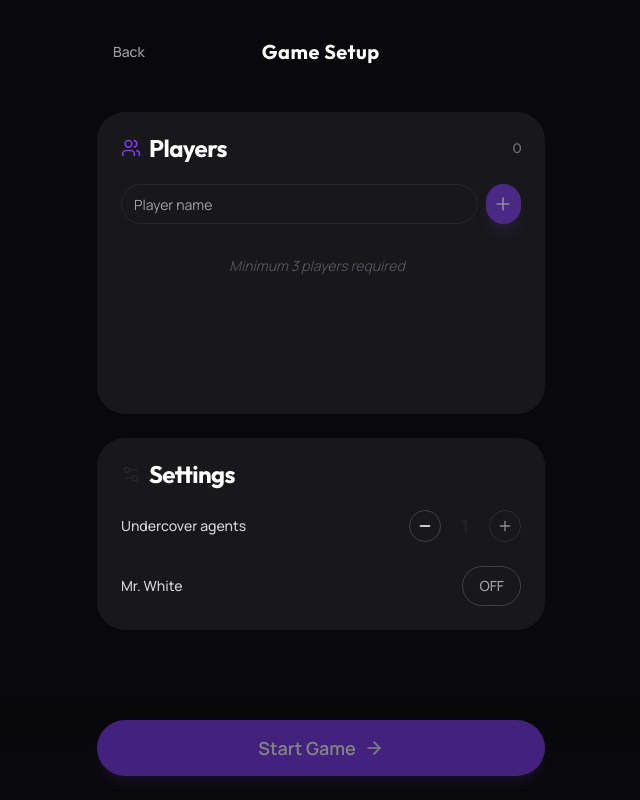
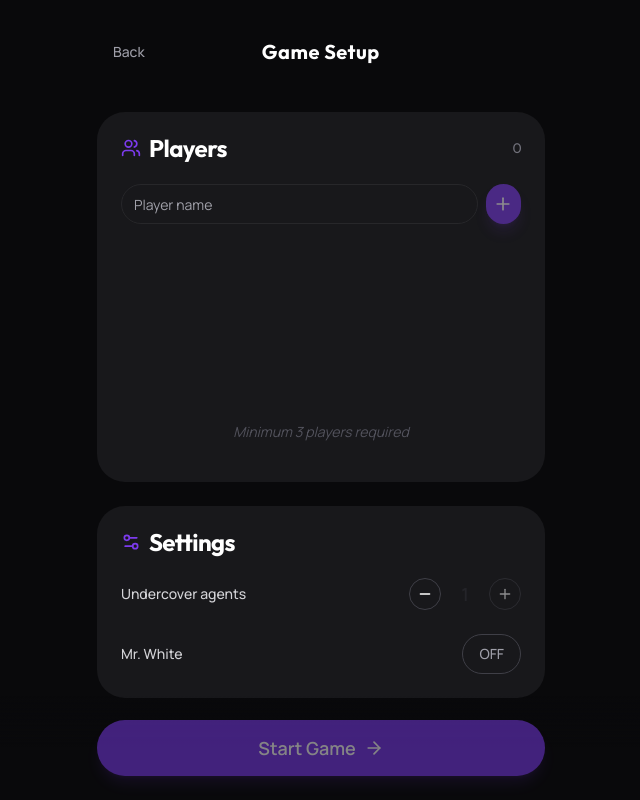
Before and after one commit to djeel/undercover, a React (Vite) app in the folder client/: page /setup in a window 1280 px wide. Shown: the whole page, without its empty margins (319-959 px from the left). Built offline with nearby package versions, Linux system fonts and the light colour scheme.

Commit message:
feat: improve player list UI with a 2-column grid, updated animations, and refined delete button styling

```diff
--- a/client/src/pages/SetupPage.tsx
+++ b/client/src/pages/SetupPage.tsx
@@ -85,41 +85,40 @@ const SetupPage = () => {
                             </Button>
                         </form>
 
-                        <div className="flex-1 overflow-y-auto min-h-[150px] max-h-[300px] pr-2 custom-scrollbar space-y-2">
-                            <AnimatePresence initial={false}>
+                        <div className="flex-1 overflow-y-auto min-h-[150px] max-h-[300px] pr-2 custom-scrollbar grid grid-cols-2 gap-3 content-start">
+                            <AnimatePresence initial={false} mode="popLayout">
                                 {players.map((player) => (
                                     <motion.div
                                         key={player.id}
-                                        initial={{ opacity: 0, height: 0 }}
-                                        animate={{ opacity: 1, height: 'auto' }}
-                                        exit={{ opacity: 0, height: 0 }}
-                                        className="flex items-center justify-between p-3 rounded-lg bg-zinc-900 border border-zinc-800"
+                                        layout
+                                        initial={{ opacity: 0, scale: 0.8 }}
+                                        animate={{ opacity: 1, scale: 1 }}
+                                        exit={{ opacity: 0, scale: 0.8 }}
+                                        className="flex items-center justify-between p-3 rounded-xl bg-zinc-900 border border-zinc-800 relative group overflow-hidden"
                                     >
-                                        <span className="font-medium text-zinc-200">{player.name}</span>
-                                        <Button
-                                            variant="ghost"
-                                            size="icon"
+                                        <span className="font-medium text-zinc-200 truncate pr-6">{player.name}</span>
+                                        <button
                                             onClick={() => removePlayer(player.id)}
-                                            className="h-8 w-8 text-zinc-500 hover:text-red-500 hover:bg-red-500/10"
+                                            className="absolute right-0 top-0 bottom-0 w-8 flex items-center justify-center bg-zinc-800/50 hover:bg-red-500/20 text-zinc-500 hover:text-red-500 transition-colors"
                                         >
                                             <Trash2 className="w-4 h-4" />
-                                        </Button>
+                                        </button>
                                     </motion.div>
                                 ))}
                             </AnimatePresence>
-                            {players.length === 0 && (
-                                <p className="text-center text-zinc-600 py-4 text-sm italic">
-                                    {t('setup.minPlayers', { count: 3 })}
-                                </p>
-                            )}
                         </div>
+                        {players.length === 0 && (
+                            <p className="text-center text-zinc-600 py-4 text-sm italic col-span-2">
+                                {t('setup.minPlayers', { count: 3 })}
+                            </p>
+                        )}
                     </CardContent>
                 </Card>
 
                 <Card className="border-zinc-800 bg-[#18181B]">
                     <CardHeader>
                         <CardTitle className="flex items-center gap-2 text-white">
-                            <Settings2 className="w-5 h-5 text-secondary" />
+                            <Settings2 className="w-5 h-5 text-primary" />
                             {t('setup.settings')}
                         </CardTitle>
                     </CardHeader>
```
